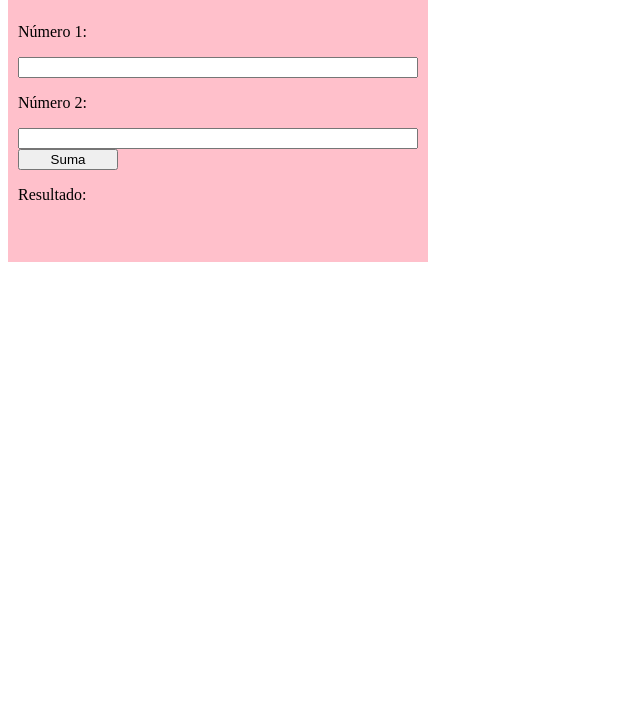
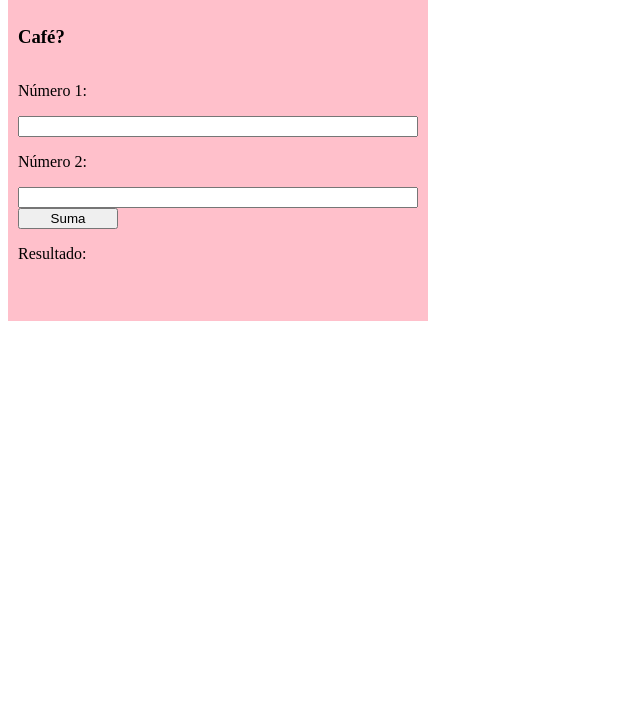
Before and after one commit to aibvera/Test1, a plain HTML site: page index.html in a window 1280 px wide. Shown: the part 91-800 px from the top of the page, without its empty margins (0-640 px from the left). Drawn offline with Linux system fonts and the light colour scheme.

Commit message:
Prueba AIBV

```diff
--- a/index.html
+++ b/index.html
@@ -10,6 +10,7 @@
 <body>
     <div class="wrapper">
         <h1>Sumemos dos números</h1>
+        <h3>Café?</h3>
         <p>Número 1:</p>
         <input type="number" id="n1">
         <p>Número 2:</p>
```
Also changed, not shown: style.css (line endings or trailing spaces).
